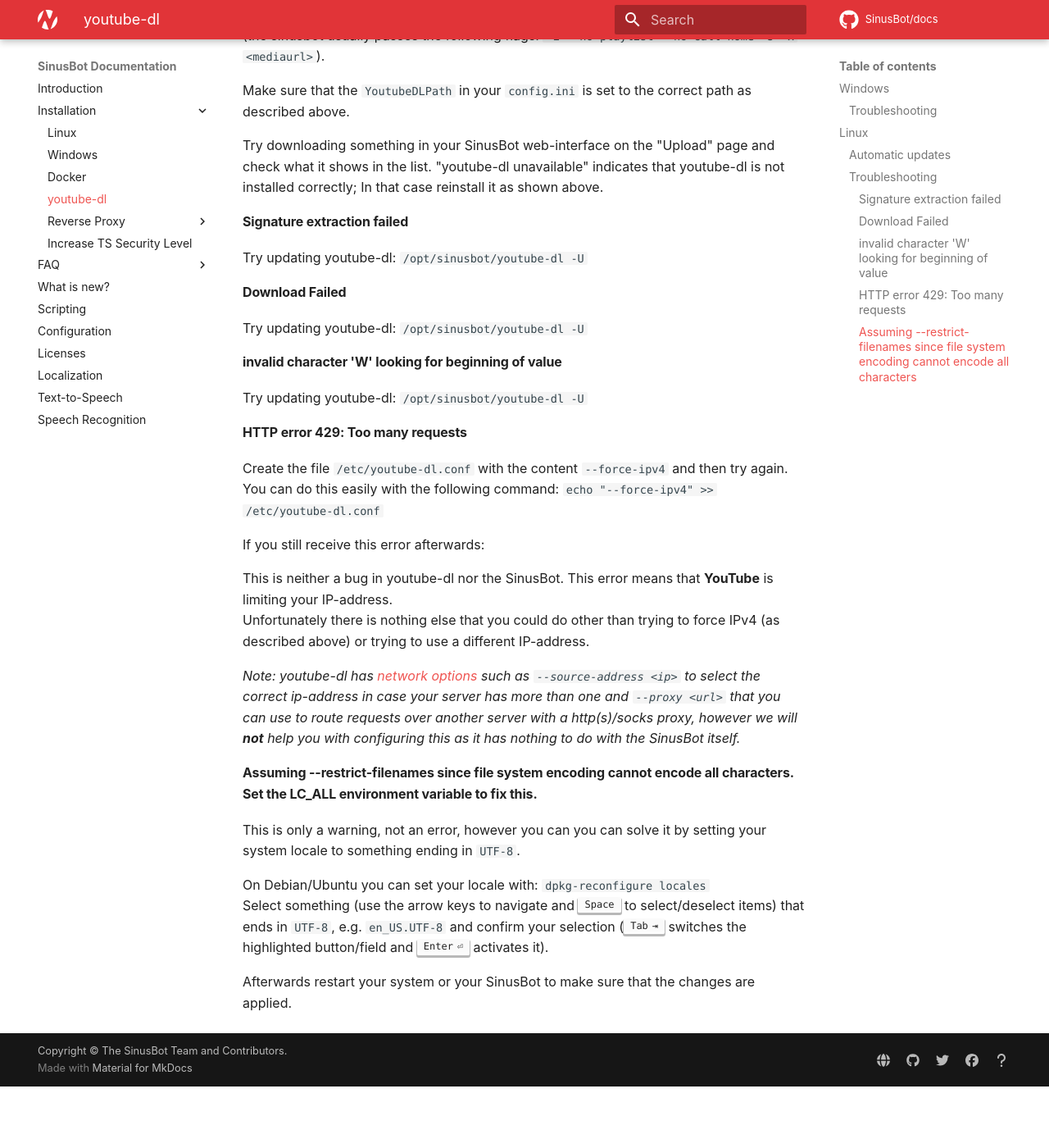
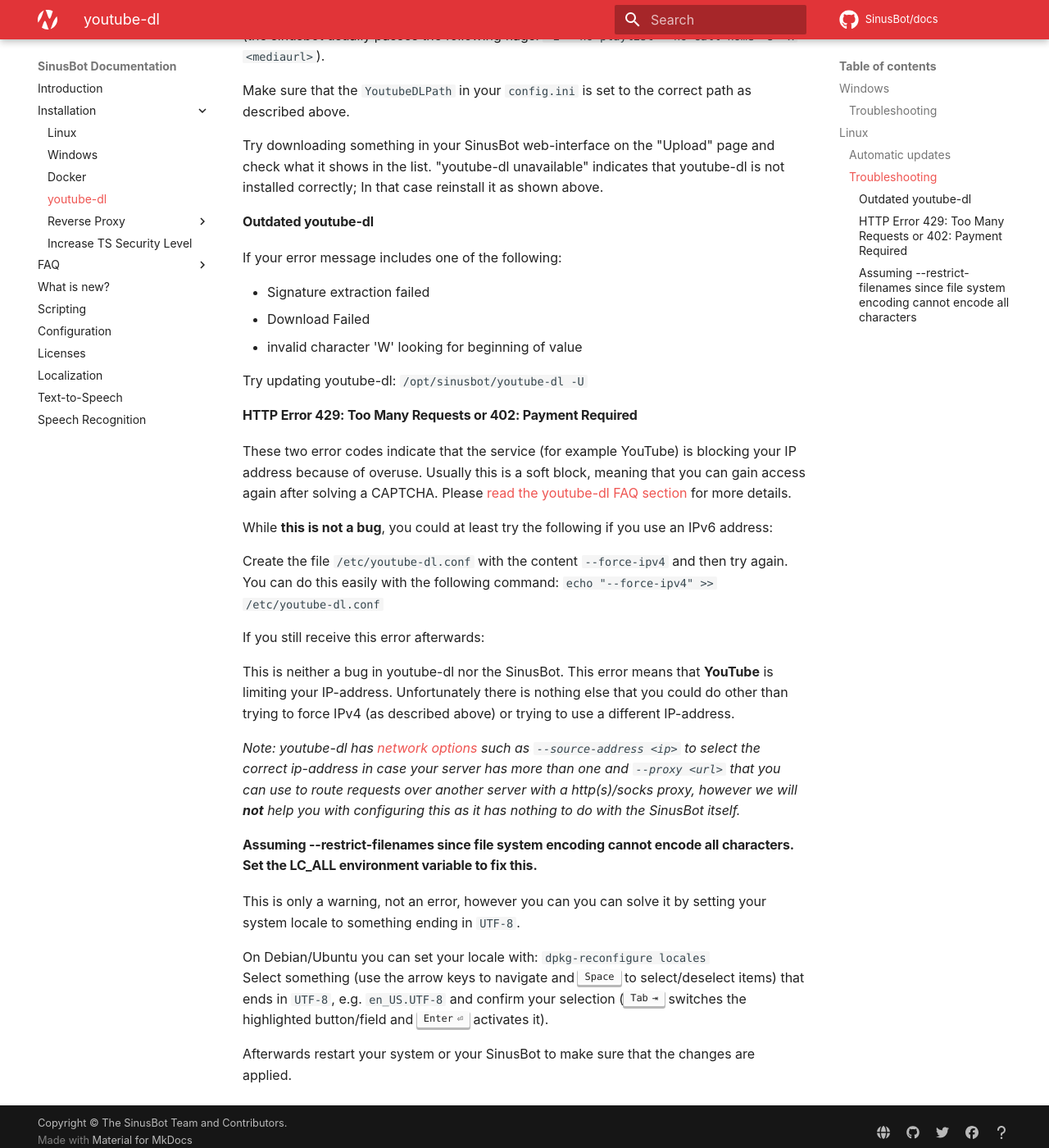
Before and after one commit to SinusBot/docs, an MkDocs documentation site: the page built from docs/youtube-dl.md, in a window 1280 px wide and 1400 px high, scrolled down 1524 px. Shown: the whole window at 82% size. Built offline with MkDocs 1.6.1 and Material for MkDocs 9.7.7, drawn with Linux system fonts in a browser that asks for light colours; comment, search, counter and statistics services are not loaded; before the commit the page ends 2849 px from its top, so only the background shows below that.

Commit message:
youtube-dl: restructure error section

```diff
--- a/docs/youtube-dl.md
+++ b/docs/youtube-dl.md
@@ -51,26 +51,28 @@
 
 Try downloading something in your SinusBot web-interface on the "Upload" page and check what it shows in the list. "youtube-dl unavailable" indicates that youtube-dl is not installed correctly; In that case reinstall it as shown above.
 
-#### Signature extraction failed
+#### Outdated youtube-dl
+
+If your error message includes one of the following:
+
+- Signature extraction failed
+- Download Failed
+- invalid character 'W' looking for beginning of value
 
 Try updating youtube-dl: `/opt/sinusbot/youtube-dl -U`
 
-#### Download Failed
+#### HTTP Error 429: Too Many Requests or 402: Payment Required { #error-429 }
 
-Try updating youtube-dl: `/opt/sinusbot/youtube-dl -U`
+These two error codes indicate that the service (for example YouTube) is blocking your IP address because of overuse. Usually this is a soft block, meaning that you can gain access again after solving a CAPTCHA. Please [read the youtube-dl FAQ section](https://github.com/ytdl-org/youtube-dl#http-error-429-too-many-requests-or-402-payment-required) for more details.
 
-#### invalid character 'W' looking for beginning of value
-
-Try updating youtube-dl: `/opt/sinusbot/youtube-dl -U`
-
-#### HTTP error 429: Too many requests
+While **this is not a bug**, you could at least try the following if you use an IPv6 address:
 
 Create the file `/etc/youtube-dl.conf` with the content `--force-ipv4` and then try again. </br>
 You can do this easily with the following command: `echo "--force-ipv4" >> /etc/youtube-dl.conf`
 
 If you still receive this error afterwards:
 
-This is neither a bug in youtube-dl nor the SinusBot. This error means that **YouTube** is limiting your IP-address. </br>
+This is neither a bug in youtube-dl nor the SinusBot. This error means that **YouTube** is limiting your IP-address.
 Unfortunately there is nothing else that you could do other than trying to force IPv4 (as described above) or trying to use a different IP-address.
 
 *Note: youtube-dl has [network options](https://github.com/ytdl-org/youtube-dl/blob/master/README.md#network-options) such as `--source-address <ip>` to select the correct ip-address in case your server has more than one and `--proxy <url>` that you can use to route requests over another server with a http(s)/socks proxy, however we will **not** help you with configuring this as it has nothing to do with the SinusBot itself.*
```
